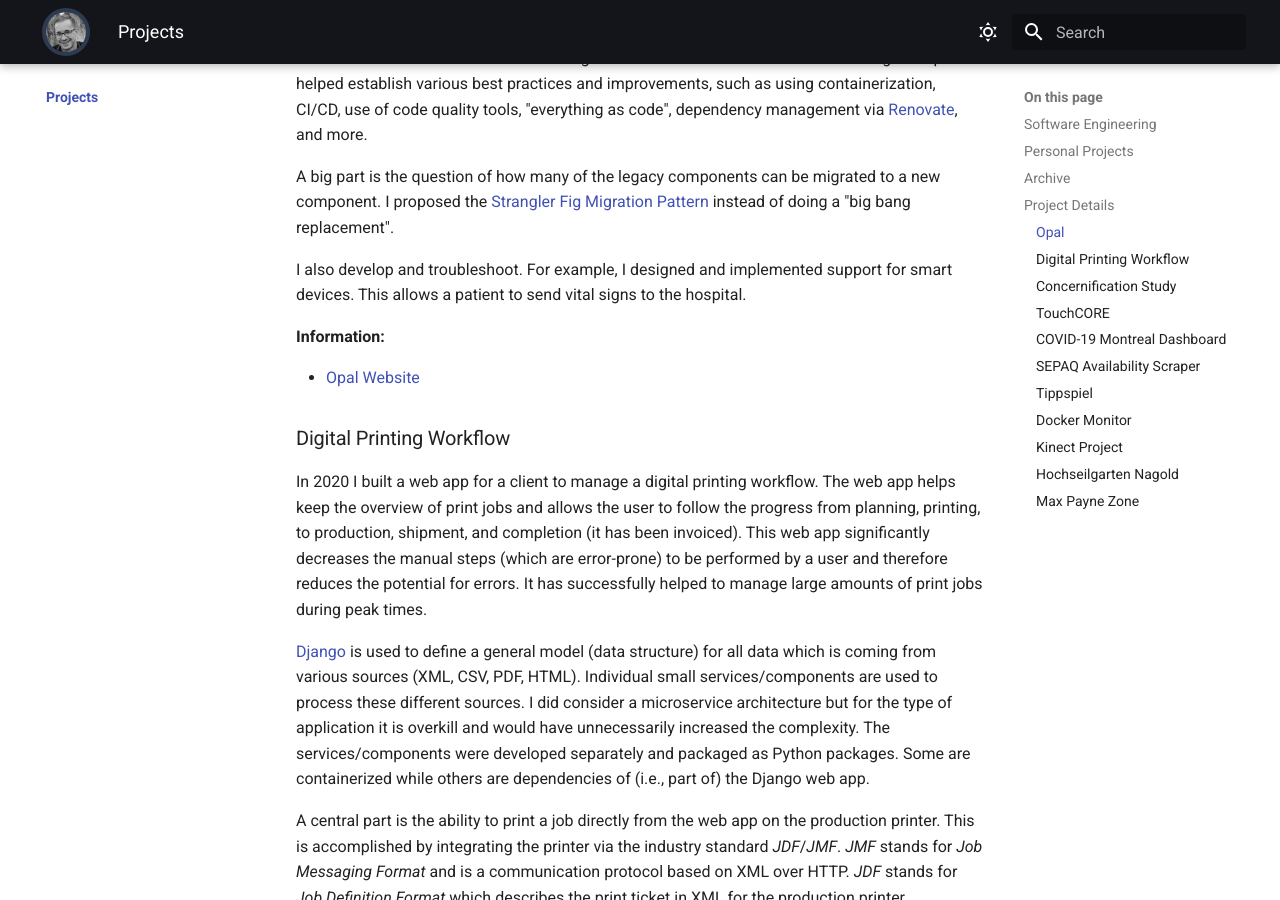
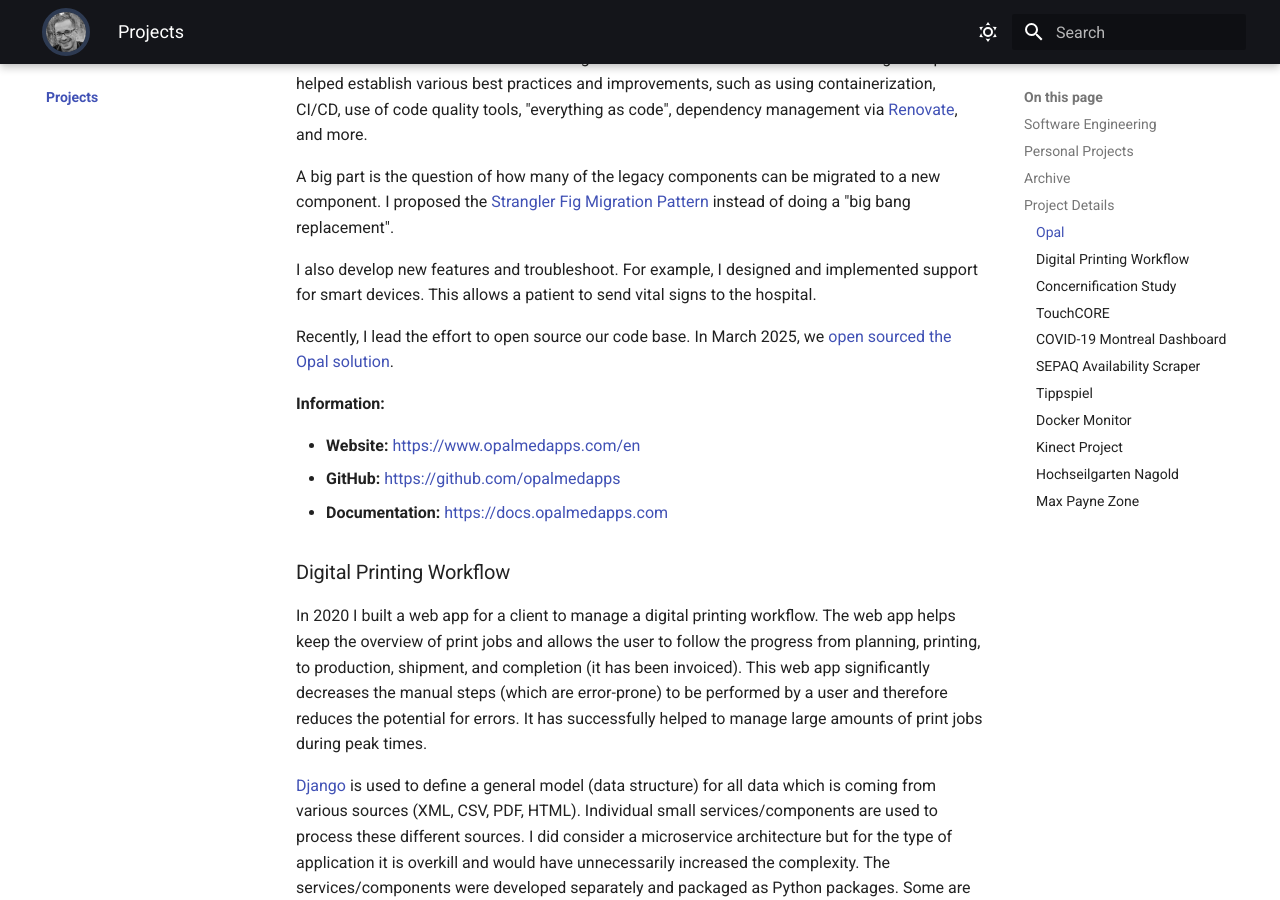
Before and after one commit to mschoettle/website, an MkDocs documentation site: the page built from docs/projects/index.md, in a window 1280 px wide and 900 px high, scrolled down 2001 px. Built offline with MkDocs 1.6.1 and Material for MkDocs 9.7.7, drawn with Linux system fonts in a browser that asks for light colours; emoji names are drawn with the system emoji font; plug-ins that fetch from the network failed and are left out.

Commit message:
docs: update Opal project (#90)

```diff
--- a/docs/projects/index.md
+++ b/docs/projects/index.md
@@ -129,13 +129,18 @@
 A big part is the question of how many of the legacy components can be migrated to a new component.
 I proposed the [Strangler Fig Migration Pattern](https://martinfowler.com/bliki/StranglerFigApplication.html) instead of doing a "big bang replacement".
 
-I also develop and troubleshoot.
+I also develop new features and troubleshoot.
 For example, I designed and implemented support for smart devices.
 This allows a patient to send vital signs to the hospital.
 
+Recently, I lead the effort to open source our code base.
+In March 2025, we [open sourced the Opal solution](https://github.com/opalmedapps).
+
 **Information:**
 
-- [Opal Website](https://www.opalmedapps.com/en)
+- **Website:** https://www.opalmedapps.com/en
+- **GitHub:** https://github.com/opalmedapps
+- **Documentation:** https://docs.opalmedapps.com
 
 ### Digital Printing Workflow
 
```
Also changed, not shown: 2 other files.
